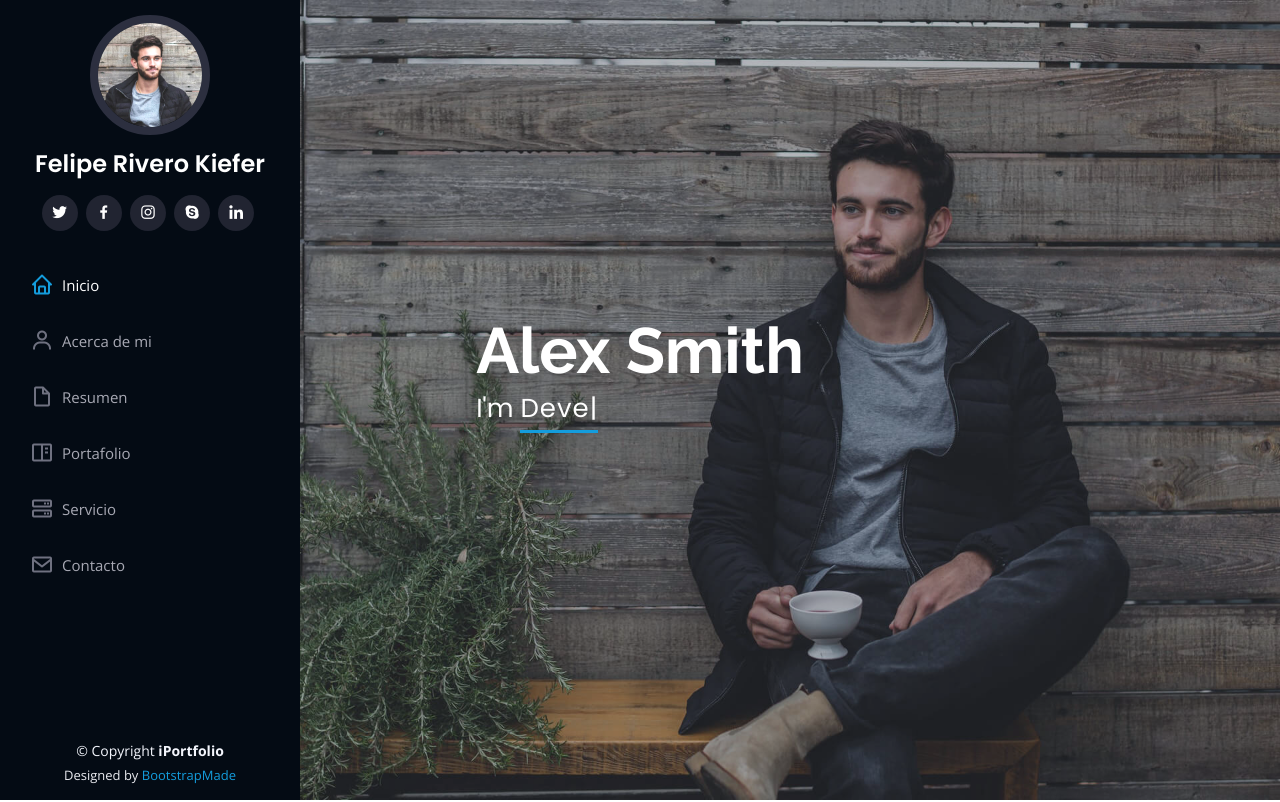
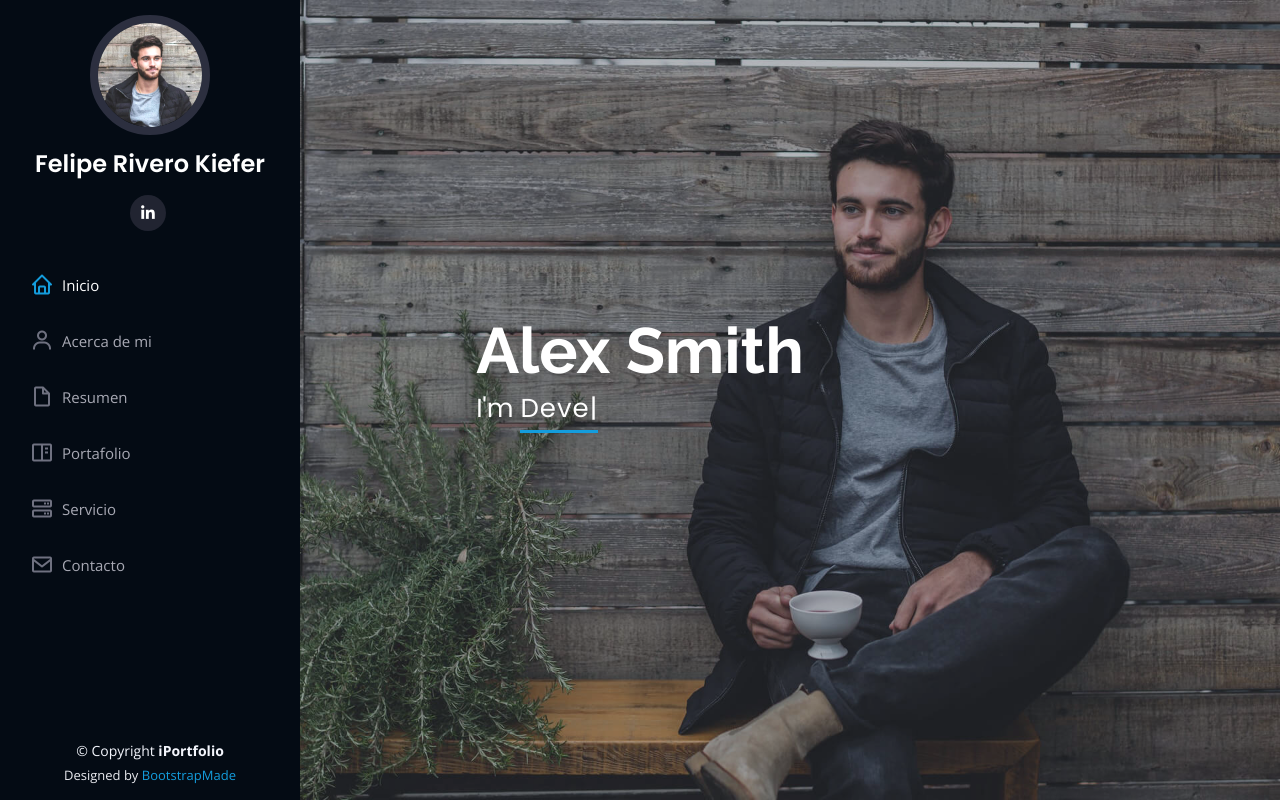
Before and after one commit to friverokiefer/m1-desafiofinal-dl, a plain HTML site: page index.html in a window 1280 px wide. Shown: the top 802 px of the page. Drawn offline with nearby package versions, Linux system fonts and the light colour scheme.

Commit message:
nuevos cambios

```diff
--- a/index.html
+++ b/index.html
@@ -69,10 +69,6 @@
           />
           <h1 class="text-light"><a href="index.html">Felipe Rivero Kiefer</a></h1>
           <div class="social-links mt-3 text-center">
-            <a href="#" class="twitter"><i class="bx bxl-twitter"></i></a>
-            <a href="#" class="facebook"><i class="bx bxl-facebook"></i></a>
-            <a href="#" class="instagram"><i class="bx bxl-instagram"></i></a>
-            <a href="#" class="google-plus"><i class="bx bxl-skype"></i></a>
             <a href="#" class="linkedin"><i class="bx bxl-linkedin"></i></a>
           </div>
         </div>
```
